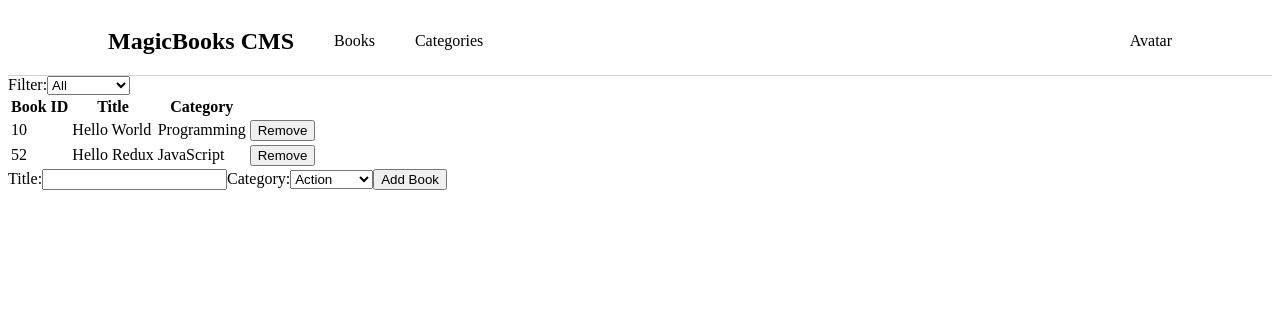
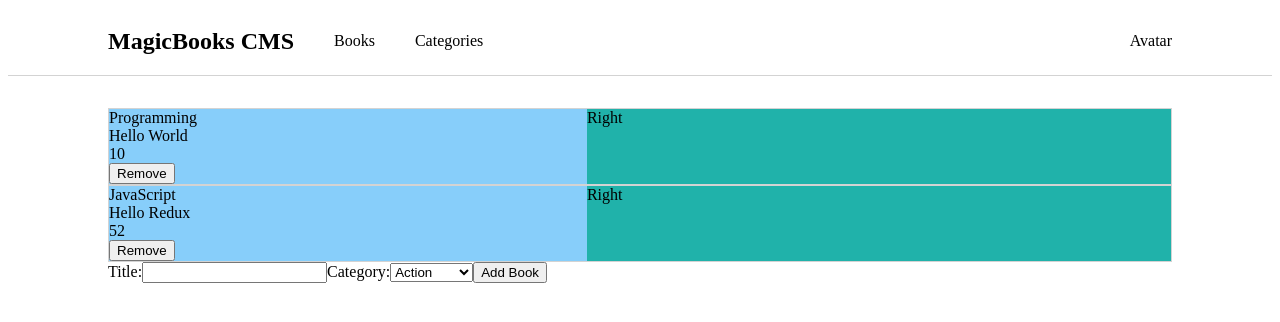
Before and after one commit to adriaanbd/magicbooks, a React (Create React App) app: page / in a window 1280 px wide. Shown: the top 322 px of the page. Built offline with nearby package versions, Linux system fonts and the light colour scheme.

Commit message:
wip book card concept

```diff
--- a/src/components/App.js
+++ b/src/components/App.js
@@ -7,8 +7,10 @@ function App() {
   return (
     <>
       <Nav />
-      <BooksList />
-      <BooksForm />
+      <main>
+        <BooksList />
+        <BooksForm />
+      </main>
     </>
   );
 }
--- a/src/components/Book.js
+++ b/src/components/Book.js
@@ -4,12 +4,12 @@ import PropTypes from 'prop-types';
 function Book(props) {
   const { book: { bookId, title, category }, remove } = props;
   return (
-    <tr>
-      <td>{ bookId }</td>
-      <td>{ title }</td>
-      <td>{ category }</td>
-      <td><button type="button" onClick={() => remove(bookId)}>Remove</button></td>
-    </tr>
+    <div>
+      <div>{ category }</div>
+      <div>{ title }</div>
+      <div>{ bookId }</div>
+      <div><button type="button" onClick={() => remove(bookId)}>Remove</button></div>
+    </div>
   );
 }
 
--- /dev/null
+++ b/src/components/BookCard.js
@@ -0,0 +1,25 @@
+import React from 'react';
+import PropTypes from 'prop-types';
+import Book from './Book';
+
+function BookCard(props) {
+  const { book, remove } = props;
+  return (
+    <div className="bookCard">
+      <div id="card-left">
+        <Book
+          book={book}
+          remove={remove}
+        />
+      </div>
+      <div id="card-right">Right</div>
+    </div>
+  );
+}
+
+BookCard.propTypes = {
+  book: PropTypes.object.isRequired,
+  remove: PropTypes.func.isRequired,
+};
+
+export default BookCard;
--- a/src/containers/BooksList.js
+++ b/src/containers/BooksList.js
@@ -1,18 +1,10 @@
 import React from 'react';
 import { useSelector, useDispatch } from 'react-redux';
-import Book from '../components/Book';
-import { removeBook, changeFilter } from '../actions/index';
-import CategoryFilter from '../components/CategoryFilter';
-
-function createTableHeader() {
-  return (
-    <tr>
-      <th>Book ID</th>
-      <th>Title</th>
-      <th>Category</th>
-    </tr>
-  );
-}
+// import Book from '../components/Book';
+// import { removeBook, changeFilter } from '../actions/index';
+// import CategoryFilter from '../components/CategoryFilter';
+import { removeBook } from '../actions/index';
+import BookCard from '../components/BookCard';
 
 function BooksList() {
   const { books, filter } = useSelector(state => state);
@@ -22,9 +14,9 @@ function BooksList() {
     dispatch(removeBook(book));
   }
 
-  function handleChangeFilter(category) {
-    dispatch(changeFilter(category));
-  }
+  // function handleChangeFilter(category) {
+  //   dispatch(changeFilter(category));
+  // }
 
   function filteredBooks(category) {
     if (category === 'All') {
@@ -35,24 +27,13 @@ function BooksList() {
 
   return (
     <>
-      <CategoryFilter
-        handleChangeFilter={handleChangeFilter}
-        filter={filter}
-      />
-      <table>
-        <thead>
-          { createTableHeader() }
-        </thead>
-        <tbody>
       { filteredBooks(filter).map(book => (
-            <Book
+        <BookCard
           key={book.bookId}
           book={book}
           remove={handleRemoveBook}
         />
       )) }
-        </tbody>
-      </table>
     </>
   );
 }
--- a/src/index.css
+++ b/src/index.css
@@ -22,3 +22,22 @@ nav {
 .navLink {
   margin-left: 2.5rem;
 }
+
+main {
+  margin: 2rem 6.25rem;
+}
+
+.bookCard {
+  display: flex;
+  border: 1px solid lightgray;
+}
+
+#card-left {
+  width: 45%;
+  background-color: lightskyblue;
+}
+
+#card-right {
+  width: 55%;
+  background-color: lightseagreen;
+}
```
Lines whose indentation alone changed are shown as unchanged.
